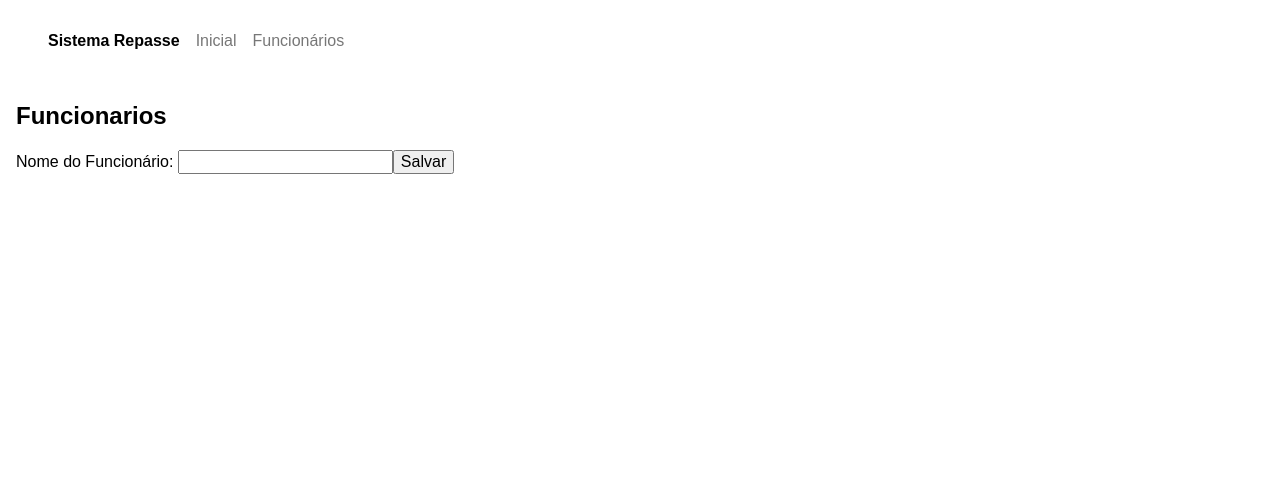
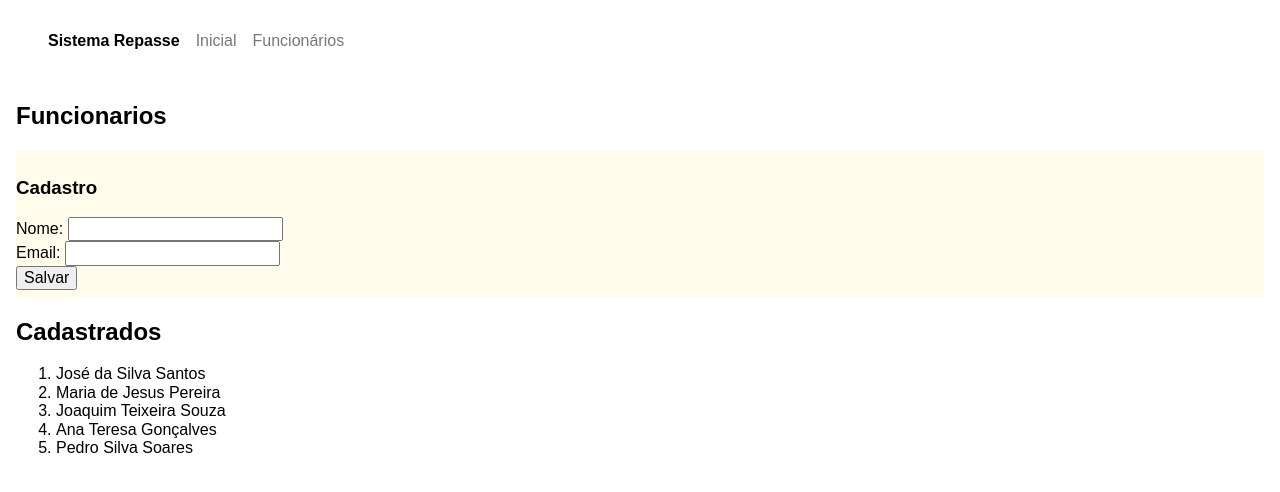
Before and after one commit to TRE-TO/aplicacao-modelo, a React (Create React App) app: page /funcionario/lista in a window 1280 px wide. Shown: the top 492 px of the page. Built offline with nearby package versions, Linux system fonts and the light colour scheme.

Commit message:
Preparando a estrutura para funcionar com o backend.

```diff
--- a/src/componentes/funcionario/ListaFuncionario.js
+++ b/src/componentes/funcionario/ListaFuncionario.js
@@ -6,20 +6,29 @@ export default class ListaFuncionario extends Component {
         super(props);
         this.state = {
           nome: '',
-          funcionarios: []
+          email: '',
+          funcionarios: [
+              {id: 1, nome: 'José da Silva Santos', email: 'jose@tre-to.jus.br'},
+              {id: 2, nome: 'Maria de Jesus Pereira', email: 'maria@tre-to.jus.br'},
+              {id: 3, nome: 'Joaquim Teixeira Souza', email: 'joaquim@tre-to.jus.br'},
+              {id: 4, nome: 'Ana Teresa Gonçalves', email: 'ana@tre-to.jus.br'},
+              {id: 5, nome: 'Pedro Silva Soares', email: 'pedro@tre-to.jus.br'}
+          ]
         }
-
-        this.trataAlteracao = this.trataAlteracao.bind(this);
     }
 
-    trataAlteracao(e) {
-        this.setState({nome: e.target.value});
+    trataAlteracao(nomeInput, e) {
+        this.setState({[nomeInput]: e.target.value});
     }
 
     trataEnvio(e) {
-        this.setState(estadoAnterior => ({
-            funcionarios: estadoAnterior.funcionarios.concat(estadoAnterior.nome)
-        }));
+        e.preventDefault();
+
+        this.setState(estadoAnterior => {
+            funcionarios: estadoAnterior.funcionarios.concat(
+                {nome: estadoAnterior.nome, email: estadoAnterior.email}
+            )
+        });
     }
 
     render() {
@@ -28,16 +37,22 @@ export default class ListaFuncionario extends Component {
 
                 <h2>Funcionarios</h2>
 
-                <p className="">
-                    Nome do Funcionário: <input type="text" value={this.state.nome} onChange={this.trataAlteracao} />
-                    <button onClick={this.trataEnvio.bind(this)}>Salvar</button>
-                </p>
+                <form className="bg-washed-yellow pv2" onSubmit={this.trataEnvio.bind(this)}>
+                    <h3>Cadastro</h3>
+                    <div>
+                        Nome: <input type="text" value={this.state.nome} onChange={this.trataAlteracao.bind(this, 'nome')} />
+                    </div>
+                    <div>
+                        Email: <input type="text" value={this.state.email} onChange={this.trataAlteracao.bind(this, 'email')} />
+                    </div>
+                    <button type="submit">Salvar</button>
+                </form>
 
                 {this.state.funcionarios.length === 0 ||
                 <div>
                     <h2>Cadastrados</h2>
                     <ol>
-                        {this.state.funcionarios.map(f => <li>{f}</li>)}
+                        {this.state.funcionarios.map(f => <li>{f.nome}</li>)}
                     </ol>
                 </div>
                 }
```
